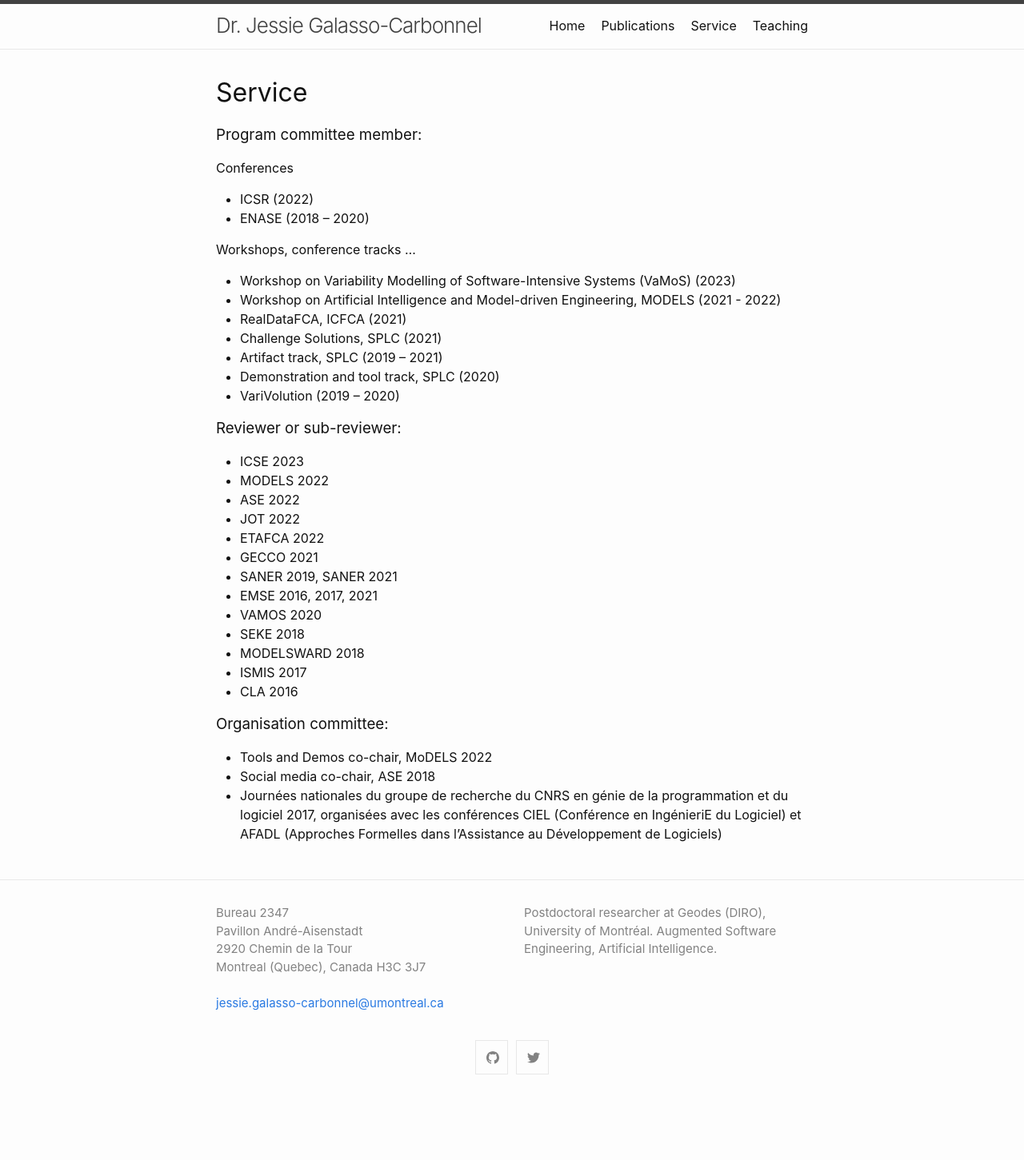
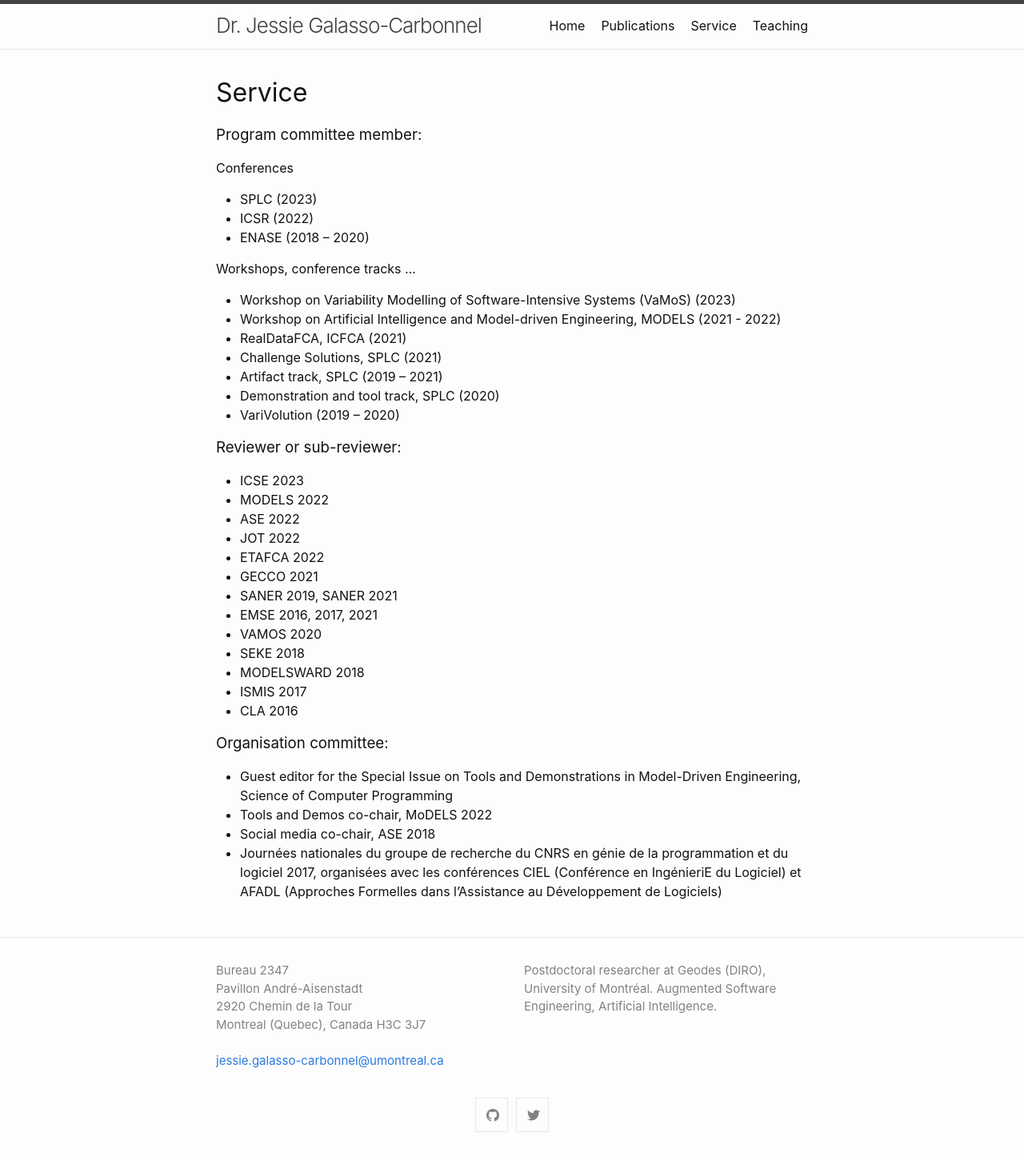
Before and after one commit to jgalasso/jgalasso.github.io, a Jekyll site: the page built from service.md, in a window 1280 px wide. Shown: the whole page at 80% size. Built offline with Jekyll 4.4.1, drawn with Linux system fonts in a browser that asks for light colours; before the commit the page ends 1379 px from its top, so only the background shows below that.

Commit message:
+ SPLC and guest editor SCP

```diff
--- a/service.md
+++ b/service.md
@@ -9,6 +9,7 @@ permalink: /service/
 
 #### Conferences
 
+- SPLC (2023)
 - ICSR (2022)
 - ENASE (2018 – 2020)
 
@@ -40,6 +41,7 @@ permalink: /service/
 
 ### Organisation committee:
 
+- Guest editor for the Special Issue on Tools and Demonstrations in Model-Driven Engineering, Science of Computer Programming
 - Tools and Demos co-chair, MoDELS 2022
 - Social media co-chair, ASE 2018
 - Journées nationales du groupe de recherche du CNRS en génie de la programmation et du logiciel 2017, organisées
```
